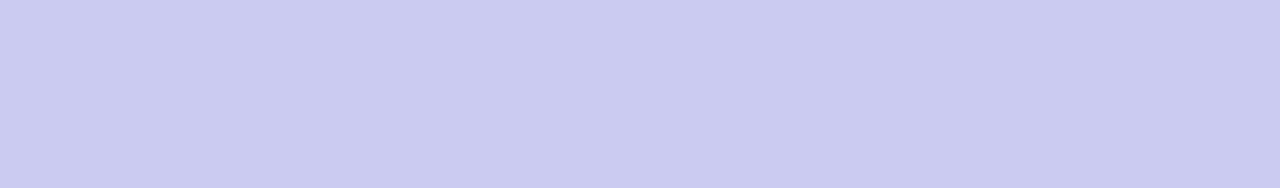
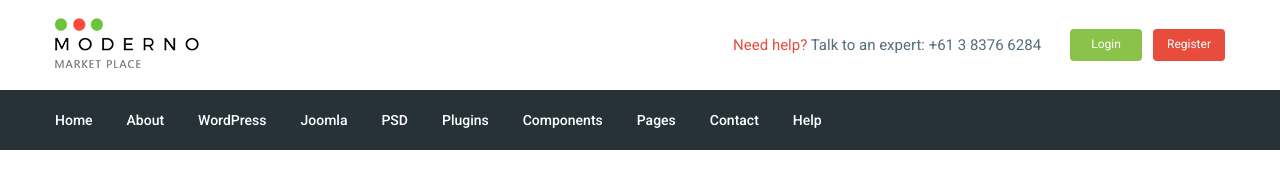
Before and after one commit to Mirudistok/Moderno-market-place, a website: page app/index.html in a window 1280 px wide. Drawn offline with nearby package versions, Linux system fonts and the light colour scheme; files that its build step writes are made by us from their sources.

Commit message:
Do section header and add fonts

```diff
--- a/app/index.html
+++ b/app/index.html
@@ -1,19 +1,85 @@
 <!DOCTYPE html>
 <html lang="en">
+
 <head>
     <meta charset="UTF-8">
     <meta name="viewport" content="width=device-width, initial-scale=1.0">
     <meta http-equiv="X-UA-Compatible" content="ie=edge">
-    <title>Document</title>
+    <title>Moderno</title>
+    <link href="https://fonts.googleapis.com/css?family=Roboto:400,500,700&display=swap" rel="stylesheet">
     <link rel="stylesheet" href="css/libs.min.css">
     <link rel="stylesheet" href="css/style.min.css">
 </head>
+
 <body>
-
+    <header class="header">
+        <div class="header__top">
+            <div class="container">
+                <div class="header__top-inner">
+                    <div class="header__logo">
+                        <a href="#">
+                            <img src="img/logo.png" alt="">
+                        </a>
+                    </div>
+                    <div class="header__text">
+                        <a href="#">
+                            <span>Need help?</span>
+                        </a>
+                        Talk to an expert:
+                        <a class="header__phone" href="tel:61383766284">+61 3 8376 6284</a>
+                    </div>
+                    <div class="header__box">
+                        <a href="#" class="basket"></a>
+                        <a class="header__btn" href="#">Login</a>
+                        <a class="header__btn" href="#">Register</a>
+                    </div>
+                </div>
+            </div>
+        </div>
+        <div class="header__menu">
+            <div class="container">
+                <nav class="menu">
+                    <ul class="menu__list">
+                        <li>
+                            <a href="#">Home</a>
+                        </li>
+                        <li>
+                            <a href="#">About</a>
+                        </li>
+                        <li>
+                            <a href="#">WordPress</a>
+                        </li>
+                        <li>
+                            <a href="#">Joomla</a>
+                        </li>
+                        <li>
+                            <a href="#">PSD</a>
+                        </li>
+                        <li>
+                            <a href="#">Plugins</a>
+                        </li>
+                        <li>
+                            <a href="#">Components</a>
+                        </li>
+                        <li>
+                            <a href="#">Pages</a>
+                        </li>
+                        <li>
+                            <a href="#">Contact</a>
+                        </li>
+                        <li>
+                            <a href="#">Help</a>
+                        </li>
+                    </ul>
+                </nav>
+            </div>
+        </div>
+    </header>
 
     <script src="https://ajax.googleapis.com/ajax/libs/jquery/3.4.1/jquery.min.js"></script>
     <script src="js/libs.min.js"></script>
-    <script src="js/main.min.js"></script>
+    <script src="js/main.js"></script>
 
 </body>
+
 </html>
--- /dev/null
+++ b/app/scss/_fonts.scss
@@ -0,0 +1,5 @@
+@mixin fonts-main {
+    font-family: 'Roboto', sans-serif;
+    font-weight: 400;
+    color: $text;
+}
--- a/app/scss/_global.scss
+++ b/app/scss/_global.scss
@@ -11,6 +11,7 @@ html{
 a{
     display: inline-block;
     text-decoration: none;
+    color: $text;
 }
 
 ul,
@@ -20,3 +21,13 @@ li{
     margin: 0;
     padding: 0;
 }
+
+body{
+    @include fonts-main;
+}
+
+.container{
+    max-width: 1200px;
+    margin: 0 auto;
+    padding: 0px 15px;
+}
--- a/app/scss/_vars.scss
+++ b/app/scss/_vars.scss
@@ -0,0 +1,4 @@
+$text: #546e7a;
+$red: #e74c3c;
+$green: #8bc34a;
+$bg: #263238;
--- a/app/scss/style.scss
+++ b/app/scss/style.scss
@@ -1,2 +1,59 @@
+@import 'fonts';
 @import 'vars';
 @import 'global';
+
+.header__top-inner{
+    height: 90px;
+    display: flex;
+    justify-content: space-between;
+    align-items: center;
+}
+.header__text{
+    margin-left: auto;
+    margin-right: 25px;
+    color: #546e7a;
+    font-size: 15px;
+    line-height: 24px;
+    span{
+        color: $red;
+    }
+}
+.header__box{
+    .header__btn{
+        padding: 9px;
+        width: 72px;
+        border-radius: 4px;
+        text-align: center;
+        color: #fff;
+        font-size: 12px;
+    }
+    .header__btn:nth-child(2){
+        background-color: $green;
+        margin-right: 7px;
+    }
+    .header__btn:nth-child(3){
+        background-color: $red;
+    }
+}
+.header__menu{
+    background-color: $bg;
+}
+.menu{
+    display: flex;
+    align-items: center;
+    height: 60px;
+}
+.menu__list{
+    li{
+        display: inline-block;
+        & + li{
+            margin-left: 30px;
+        }
+        a{
+            color: #fff;
+            font-size: 14px;
+            line-height: 30px;
+            font-weight: 500;
+        }
+    }
+}
```
Also changed, not shown: app/css/style.min.css, app/img/logo.png (added).
